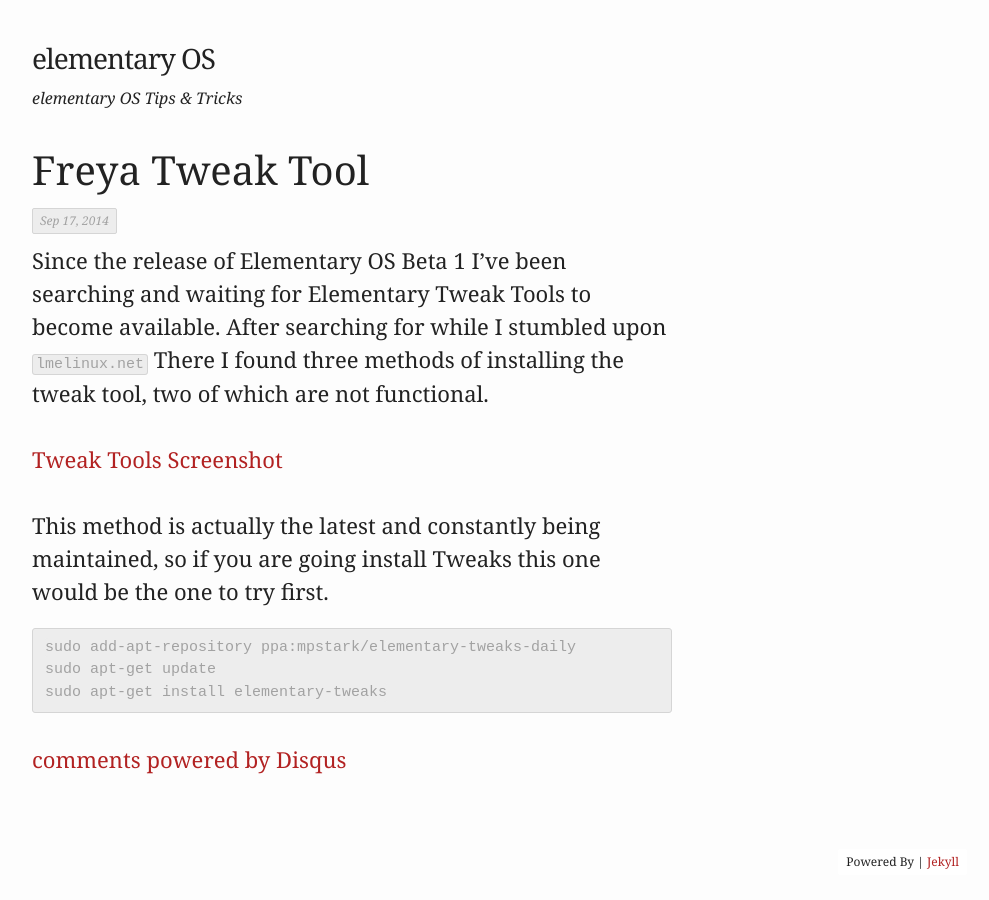
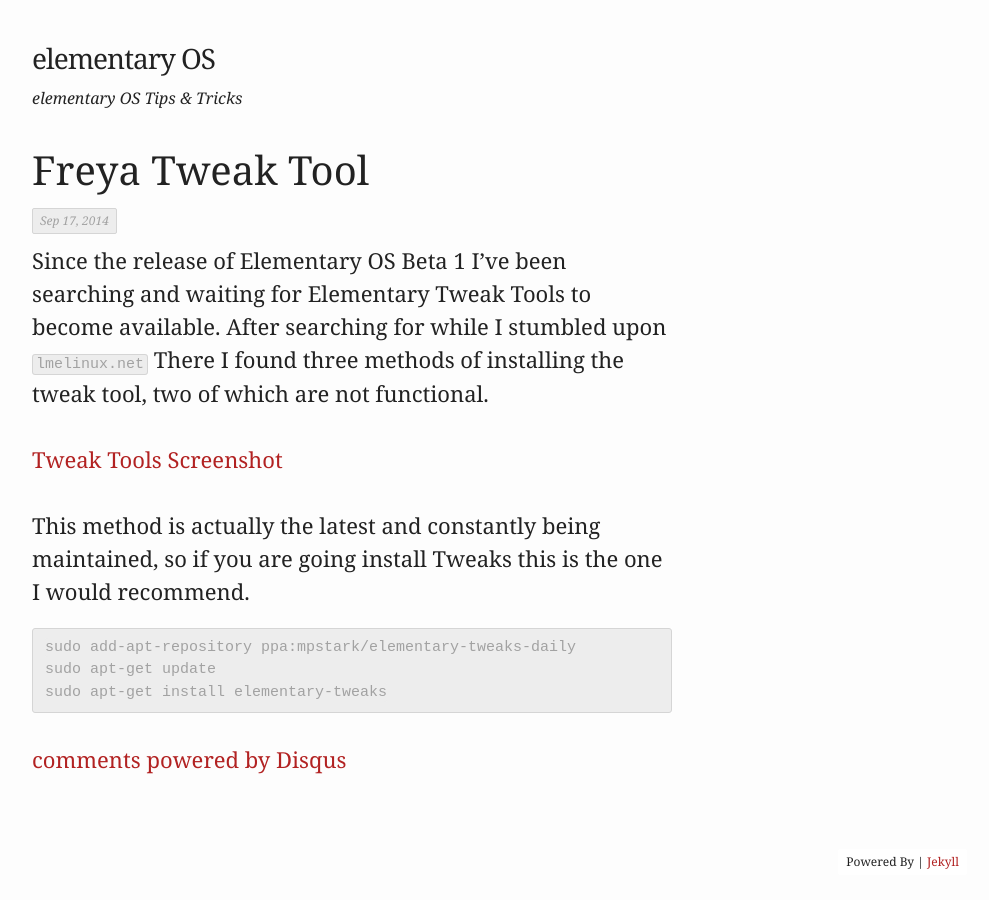
Before and after one commit to timbog80/timbog80.github.io, a Jekyll site: the page built from _posts/2014-09-17-welcome-to-jekyll.markdown, in a window 1280 px wide. Shown: the whole page, without its empty margins (288-1277 px from the left). Built offline with Jekyll 4.4.1, drawn with Linux system fonts in a browser that asks for light colours; nearby versions of some CDN libraries; comment, search, counter and statistics services are not loaded.

Commit message:
wording and spelling fixes

```diff
--- a/_posts/2014-09-17-welcome-to-jekyll.markdown
+++ b/_posts/2014-09-17-welcome-to-jekyll.markdown
@@ -13,7 +13,7 @@
 
 <br>
 
-This method is actually the latest and constantly being maintained, so if you are going install Tweaks this one would be the one to try first.
+This method is actually the latest and constantly being maintained, so if you are going install Tweaks this is the one I would recommend.
 
 {% highlight html %}
 sudo add-apt-repository ppa:mpstark/elementary-tweaks-daily
```
Also changed, not shown: 1 other file.
